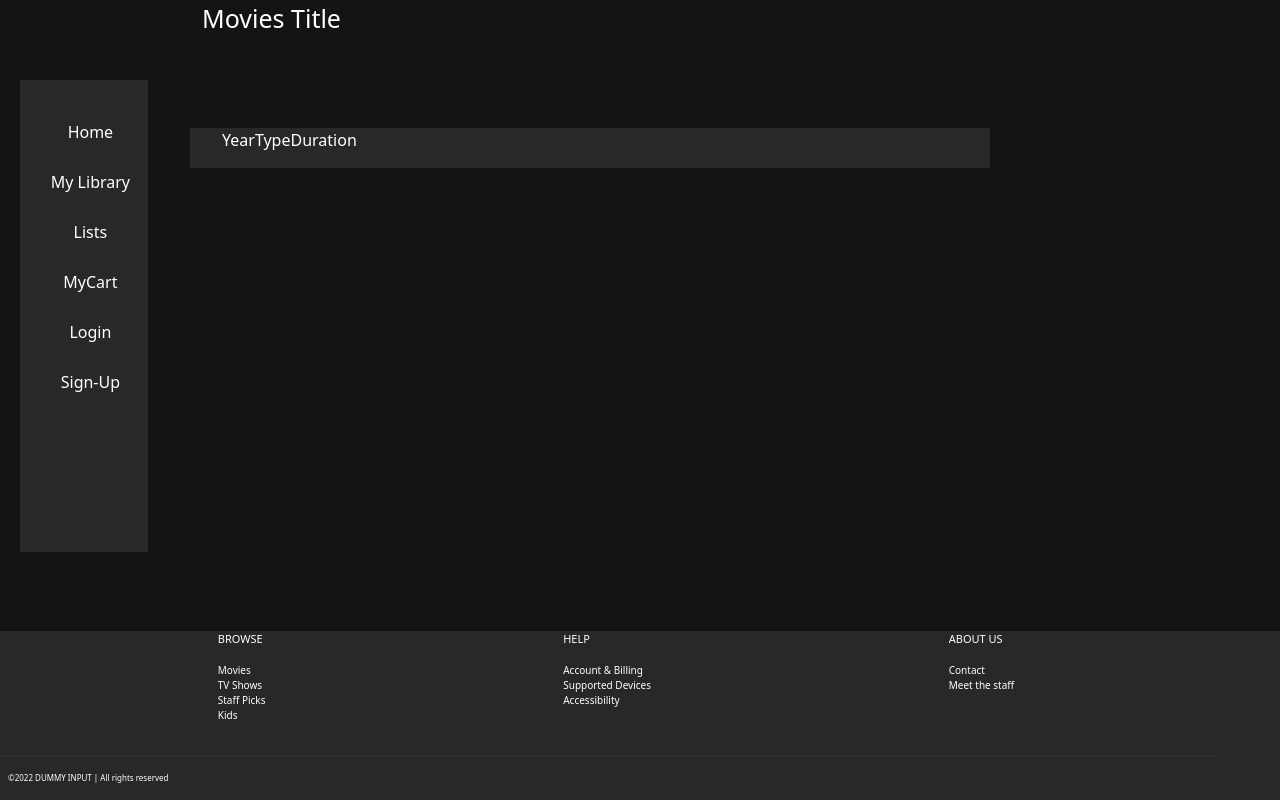
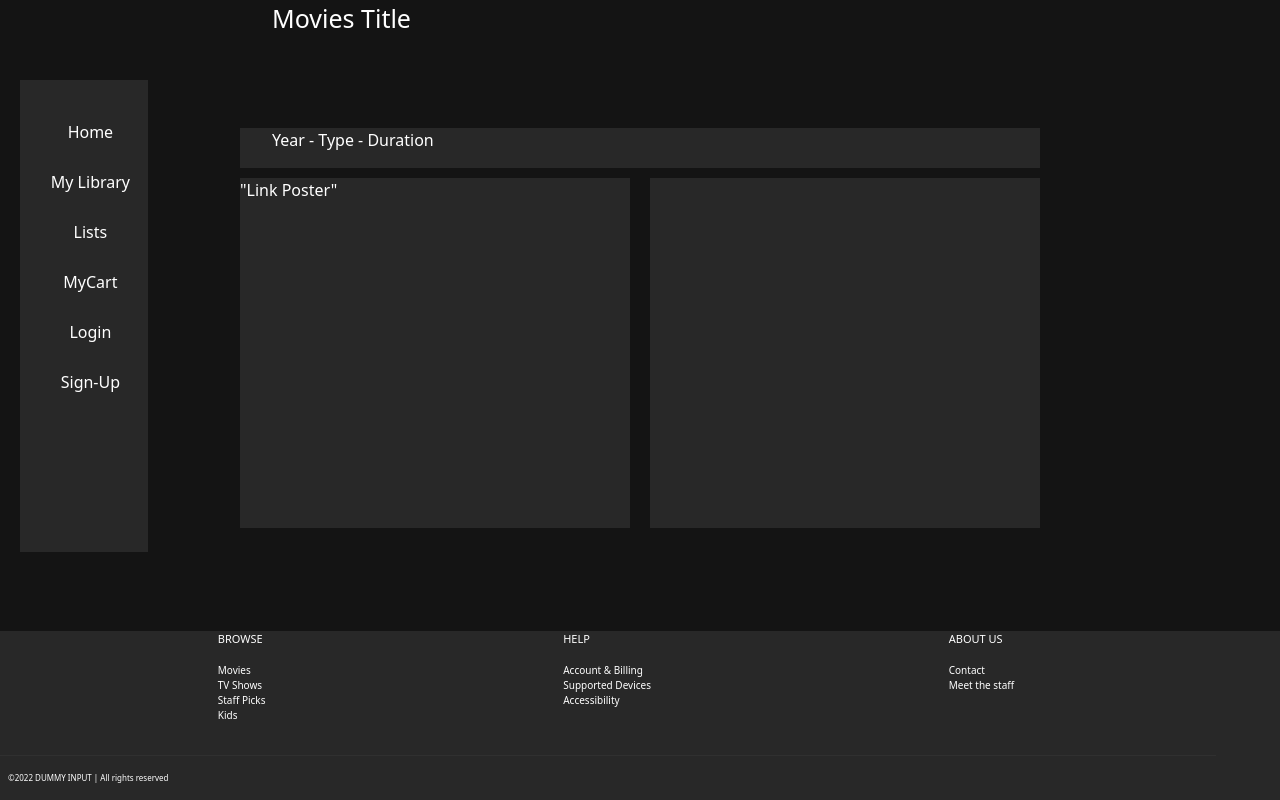
Before and after one commit to pjjwGraceShopper/GraceShopper, a React (Create React App) app: page /Lists in a window 1280 px wide. Built offline with nearby package versions, Linux system fonts and the light colour scheme; no server answers.

Commit message:
Items details page

```diff
--- a/src/components/Main/Lists.jsx
+++ b/src/components/Main/Lists.jsx
@@ -2,22 +2,40 @@ import React from "react";
 
 const Lists = () => {
   return (
-        <div className='lists'>
+    <div className="lists">
       <ul>
         <li>Movies Title</li>
-
       </ul>
-            <div className='detail-container'>
+      <div className="detail-container">
         <ul>
-                    <il>Year</il>
-                    <il>Type</il>
-                    <il>Duration</il>
+          <il>Year -</il>
+          <il> Type -</il>
+          <il> Duration</il>
         </ul>
+      </div>
+    <div className="flex-container">
+      <div className="flex-child poster">
+        <p>"Link Poster" </p>
+      </div>
+      <div className="flex-child description">
+        {/* <p>Lorem ipsum dolor sit amet,
+            consectetur adipiscing elit,
+            sed do eiusmod tempor incididunt
+            ut labore et dolore magna aliqua.
+            Ut enim ad minim veniam, quis
+            nostrud exercitation ullamco laboris
+            nisi ut aliquip ex ea commodo consequat.
+            Duis aute irure dolor in reprehenderit
+            in voluptate velit esse cillum dolore
+            eu fugiat nulla pariatur. Excepteur
+            sint occaecat cupidatat non proident,
+            sunt in culpa qui officia deserunt mollit
+            anim id est laborum.</p> */}
+      </div>
     </div>
 
     </div>
-    )
+  );
 };
 
-
 export default Lists;
--- a/src/style/App.css
+++ b/src/style/App.css
@@ -168,17 +168,62 @@ a {
   font-size: 25px;
   list-style: none;
   display: inline;
-  margin-left: -120px;
+
 }
 .detail-container{
   width:50rem;
   height:40px;
   background-color: #282828;
   margin-top: 90px;
-  margin-left: -100px;
 }
 
+.poster-description{
+  border: 1px solid gray;
+  margin: 1rem;
+  padding: 3rem 3rem;
+  text-align: center;
+}
 
+.poster-container{
+  background-color: #282828;
+  display: inline-block;
+  padding: 1rem 1rem;
+  vertical-align: middle;
+  display:flex;
+  margin-right: 1rem;
+  margin-top: 10px;
+  width: 300px;
+  height: 350px;
+  text-align: center;
+}
+
+/* .description{
+  background-color: #282828;
+  margin-left: -100px;
+  margin-top: 10px;
+  width: 100px;
+  height: 10px;
+  display: inline-block;
+  padding: 1rem 1rem;
+  vertical-align: middle;
+
+} */
+
+.flex-container {
+  display: flex;
+}
+
+.flex-child {
+  flex: 1;
+  background-color: #282828;
+  margin-top: 10px;
+  height: 350px;
+}
+
+.flex-child:first-child {
+  margin-right: 20px;
+
+}
 
 
 
```
Lines whose indentation alone changed are shown as unchanged.
